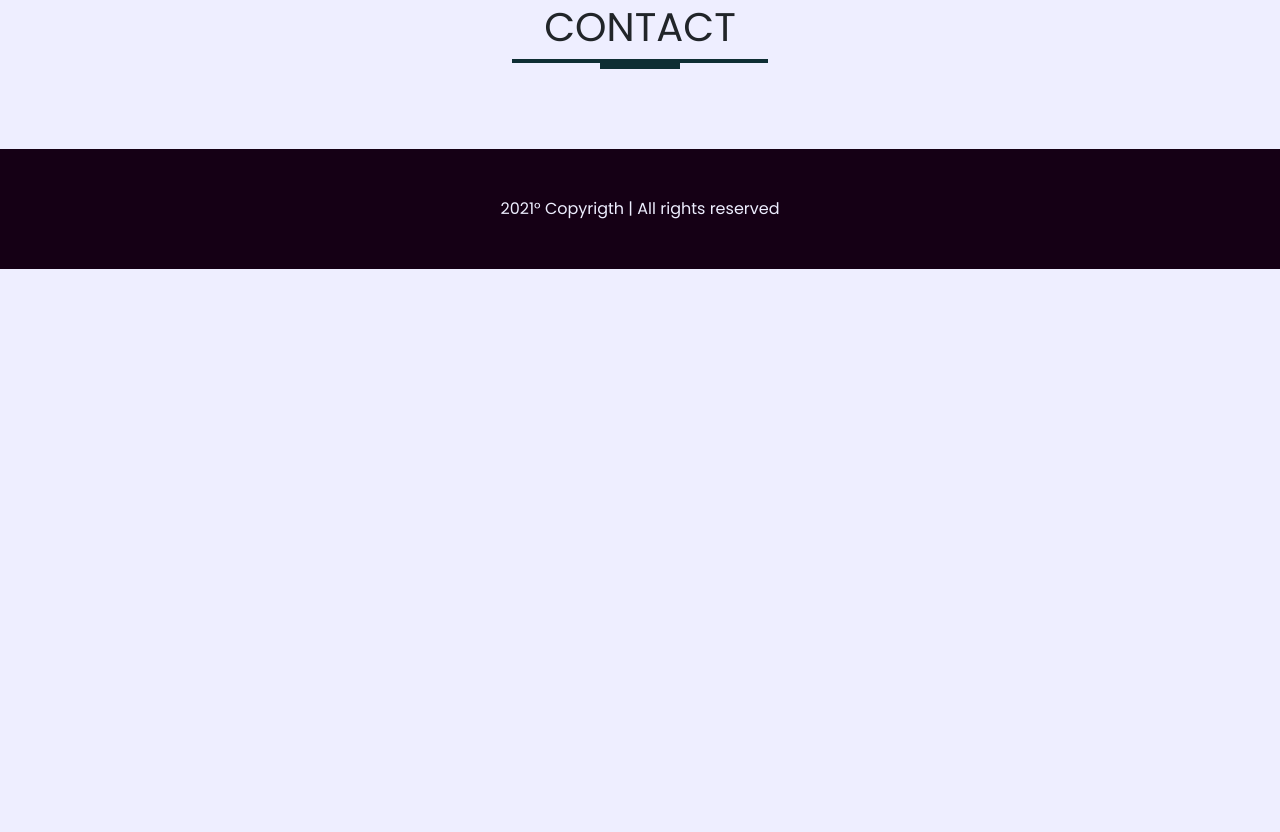
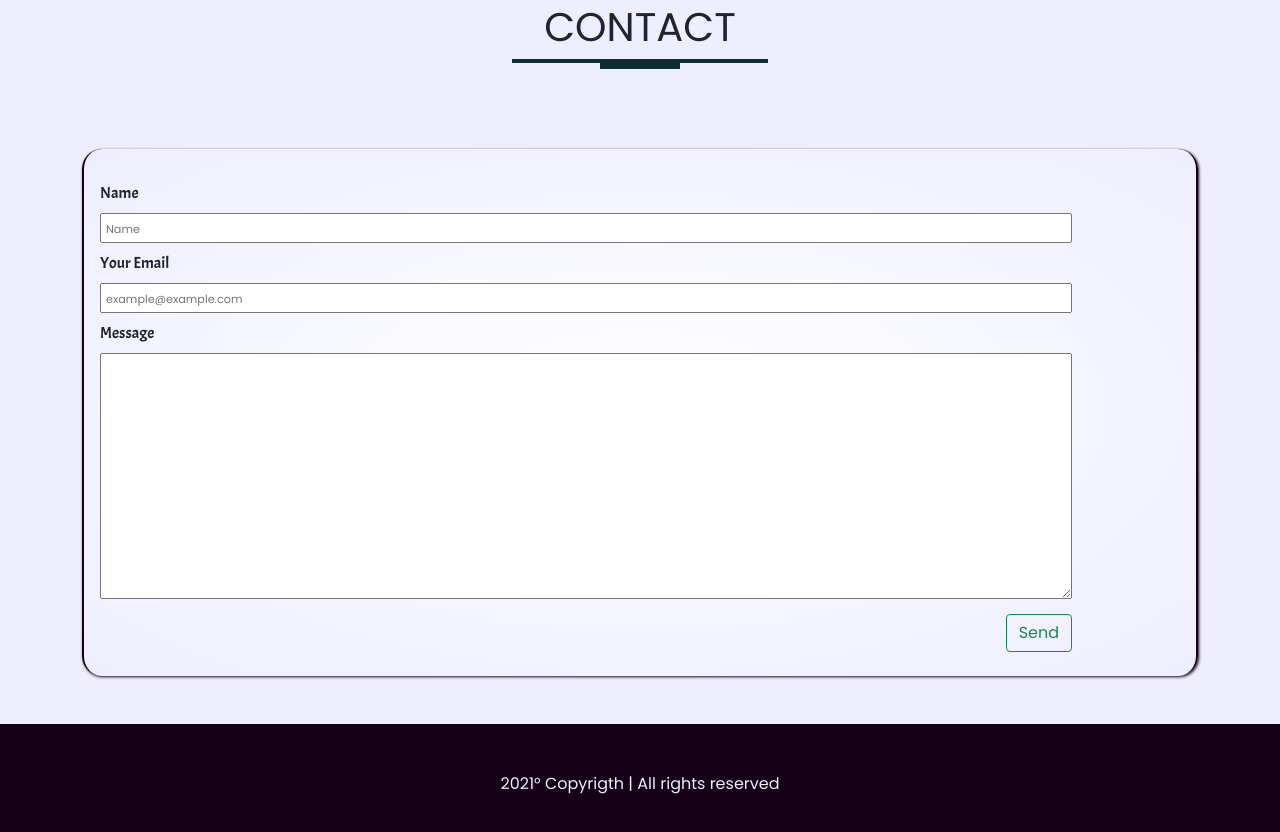
Before and after one commit to lucioled/lucioled.github.io, a website: page index.html in a window 1280 px wide. Shown: the part 2729-3561 px from the top of the page. Before the commit the page ends 2998 px from the top, so only its background shows below. Drawn offline with nearby package versions, Linux system fonts and the light colour scheme.

Commit message:
update form

```diff
--- a/index.html
+++ b/index.html
@@ -138,7 +138,7 @@
         <div class="separator-line"></div>
 
         <div class="container">
-            <form method="post" class="contact-form py-4 px-3" enctype="text/plain" name="contact" data-netlify=”true” netlify-honeypot="bot-field" hidden>
+            <form method="post" class="contact-form py-4 px-3" enctype="text/plain" name="contact" data-netlify=”true” netlify-honeypot="bot-field">
                 <input type="hidden" name="form-name" value="contact">
 
                 <label for="contact-name" class="my-2">Name</label>
```
